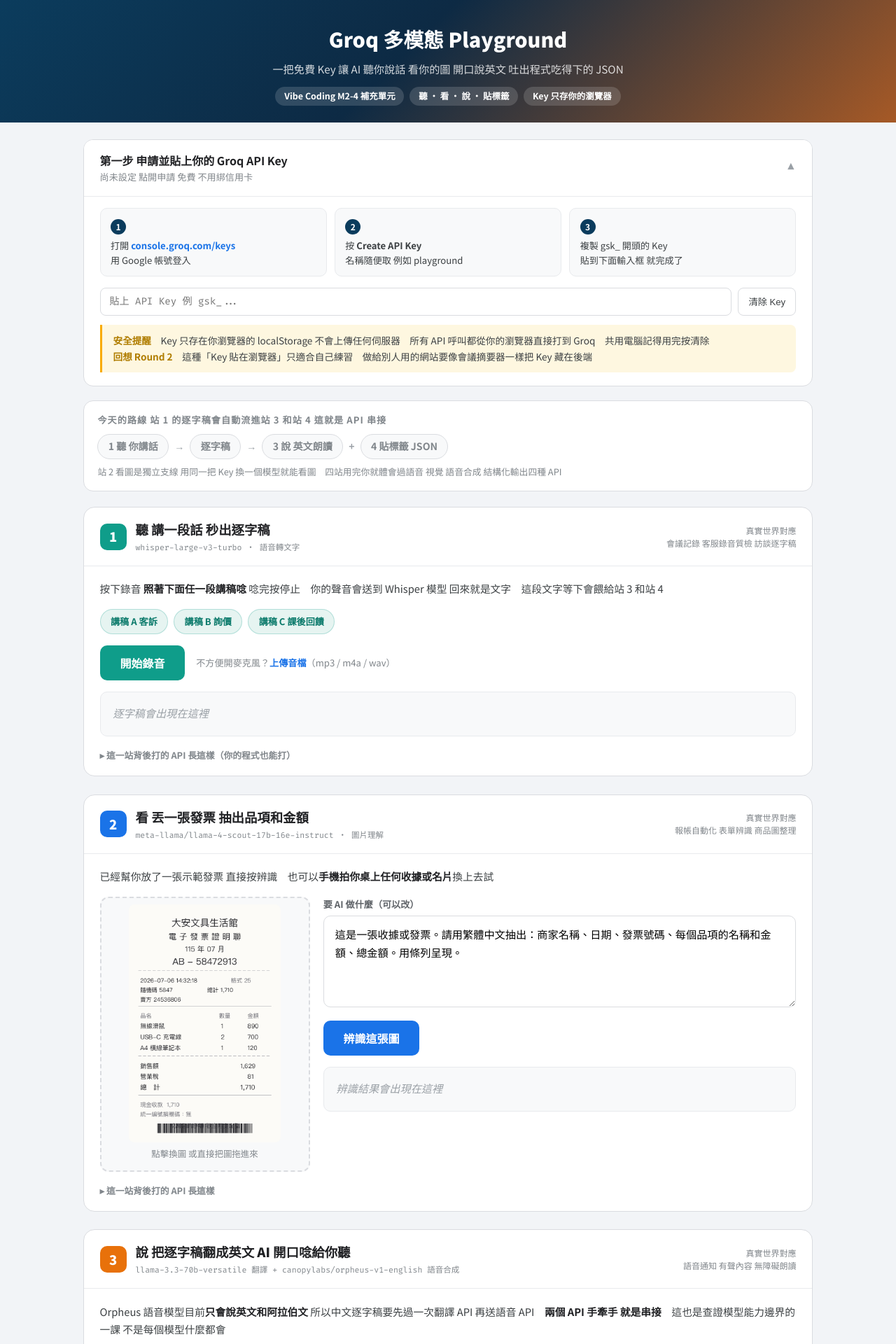
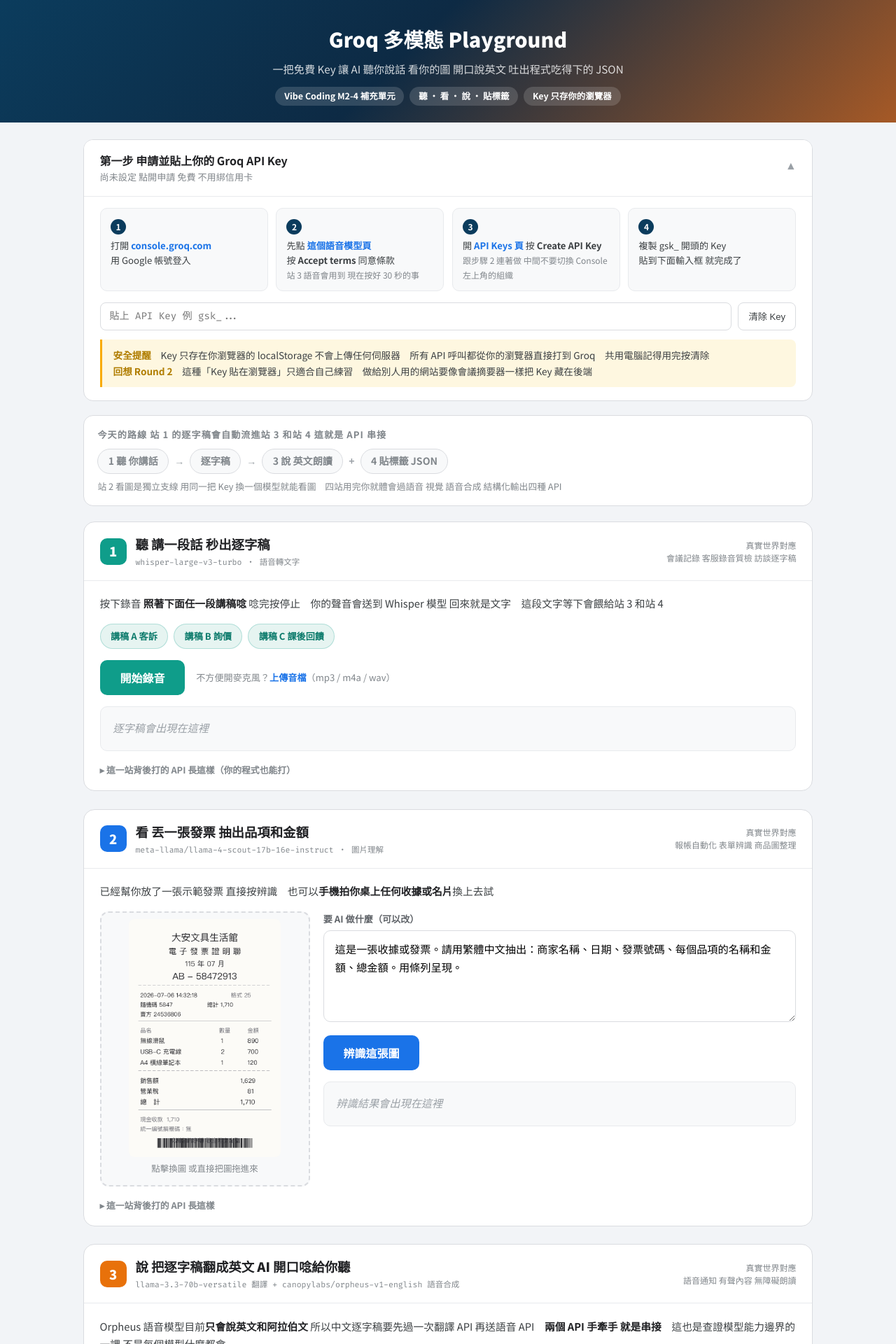
Before and after one commit to ai-cooperation/ai-path, a Jekyll site: the page vibe-coding/groq-playground/index.html, which Jekyll copies as it is, in a window 1280 px wide. Shown: the top 1920 px of the page at 70% size. Built offline with Jekyll 4.4.1, drawn with Linux system fonts in a browser that asks for light colours; some of the changed text lies outside the part shown.

Commit message:
fix: 條款同意移進 Key 申請流程 杜絕跨組織問題
步驟改四步: 登入 → Accept Orpheus terms → 同組織 Create Key → 貼上
同一 session 連續做完 組織不會岔開 站 3 不會再撞 terms 錯誤
M2-4 slide 文案同步(申請流程含條款同意)

```diff
--- a/vibe-coding/M2-4-api-agent-v2.html
+++ b/vibe-coding/M2-4-api-agent-v2.html
@@ -734,7 +734,7 @@
       <div style="background:var(--green-lt);color:var(--green);font-size:.7rem;padding:.18rem .5rem;border-radius:100px;font-weight:700;">已上線 免費 Key 就能玩</div>
     </div>
     <div style="font-size:1.15rem;font-weight:700;color:var(--g900);font-family:'Fira Code',monospace;word-break:break-all;">aipath.cooperation.tw/vibe-coding/groq-playground/</div>
-    <div style="font-size:.85rem;color:var(--g700);line-height:1.7;">頁面內建 Groq Key 申請三步驟　允許麥克風 照講稿唸一段話 逐字稿自動流進後面兩站</div>
+    <div style="font-size:.85rem;color:var(--g700);line-height:1.7;">頁面內建 Key 申請流程 含語音模型條款同意　允許麥克風 照講稿唸一段話 逐字稿自動流進後面兩站</div>
   </a>
 
   <div style="display:grid;grid-template-columns:repeat(4,1fr);gap:.8rem;max-width:1180px;width:100%;margin-top:.8rem;">
--- a/vibe-coding/groq-playground/index.html
+++ b/vibe-coding/groq-playground/index.html
@@ -39,7 +39,7 @@
 .settings-body{display:none;padding:0 1.4rem 1.2rem;border-top:1px solid var(--g100);}
 .settings.open .settings-body{display:block;}
 
-.apply-steps{display:grid;grid-template-columns:repeat(3,1fr);gap:.7rem;margin:1rem 0;}
+.apply-steps{display:grid;grid-template-columns:repeat(4,1fr);gap:.7rem;margin:1rem 0;}
 .apply-step{background:var(--offwhite);border:1px solid var(--g100);border-radius:10px;padding:.7rem .9rem;}
 .apply-step .n{display:inline-flex;width:22px;height:22px;border-radius:50%;background:var(--navy);color:#fff;align-items:center;justify-content:center;font-size:.75rem;font-weight:700;margin-bottom:.35rem;}
 .apply-step p{font-size:.82rem;line-height:1.6;color:var(--g800);}
@@ -211,9 +211,10 @@
     </div>
     <div class="settings-body">
       <div class="apply-steps">
-        <div class="apply-step"><span class="n">1</span><p>打開 <a href="https://console.groq.com/keys" target="_blank" rel="noopener">console.groq.com/keys</a><br>用 Google 帳號登入</p></div>
-        <div class="apply-step"><span class="n">2</span><p>按 <strong>Create API Key</strong><br>名稱隨便取 例如 playground</p></div>
-        <div class="apply-step"><span class="n">3</span><p>複製 gsk_ 開頭的 Key<br>貼到下面輸入框 就完成了</p></div>
+        <div class="apply-step"><span class="n">1</span><p>打開 <a href="https://console.groq.com" target="_blank" rel="noopener">console.groq.com</a><br>用 Google 帳號登入</p></div>
+        <div class="apply-step"><span class="n">2</span><p>先點 <a href="https://console.groq.com/playground?model=canopylabs%2Forpheus-v1-english" target="_blank" rel="noopener">這個語音模型頁</a><br>按 <strong>Accept terms</strong> 同意條款<br><span style="color:var(--g500);font-size:.75rem;">站 3 語音會用到 現在按好 30 秒的事</span></p></div>
+        <div class="apply-step"><span class="n">3</span><p>開 <a href="https://console.groq.com/keys" target="_blank" rel="noopener">API Keys 頁</a> 按 <strong>Create API Key</strong><br><span style="color:var(--g500);font-size:.75rem;">跟步驟 2 連著做 中間不要切換 Console 左上角的組織</span></p></div>
+        <div class="apply-step"><span class="n">4</span><p>複製 gsk_ 開頭的 Key<br>貼到下面輸入框 就完成了</p></div>
       </div>
       <div class="key-line">
         <input type="password" id="groqKey" placeholder="貼上 API Key 例 gsk_..." onchange="saveKey()">
@@ -346,7 +347,7 @@
     </div>
     <div class="st-body">
       <p class="st-lead">Orpheus 語音模型目前<strong>只會說英文和阿拉伯文</strong> 所以中文逐字稿要先過一次翻譯 API 再送語音 API　<strong>兩個 API 手牽手 就是串接</strong>　這也是查證模型能力邊界的一課 不是每個模型什麼都會</p>
-      <div class="note-box"><strong>第一次玩這站 要先按一次同意條款</strong>　Orpheus 是 preview 模型 Groq 規定組織要先同意一次使用條款才能呼叫<br><a href="https://console.groq.com/playground?model=canopylabs%2Forpheus-v1-english" target="_blank" rel="noopener">點這裡開 Groq Console</a>（用你申請 Key 的同一個 Google 帳號登入）按 <strong>Accept terms</strong> 回來就能播放了<br><strong>按過還是被擋</strong>　代表你的 Key 跟同意條款的不是同一個組織　在剛剛 Playground 能播的那個組織<a href="https://console.groq.com/keys" target="_blank" rel="noopener">重開一把新 Key</a> 回來換上即可</div>
+      <div class="note-box"><strong>被擋說要同意條款？</strong>　那是最上方申請流程的步驟 2 還沒做　<a href="https://console.groq.com/playground?model=canopylabs%2Forpheus-v1-english" target="_blank" rel="noopener">點這裡開 Orpheus 模型頁</a> 按 <strong>Accept terms</strong> 回來重試<br><strong>按過了還是被擋</strong>　代表 Key 跟條款同意的不是同一個組織　在剛剛按同意的那個組織<a href="https://console.groq.com/keys" target="_blank" rel="noopener">重開一把新 Key</a> 回來換上即可</div>
       <div class="speak-grid">
         <div class="speak-col">
           <div class="lbl">中文原文（站 1 唸完會自動帶入）</div>
```
